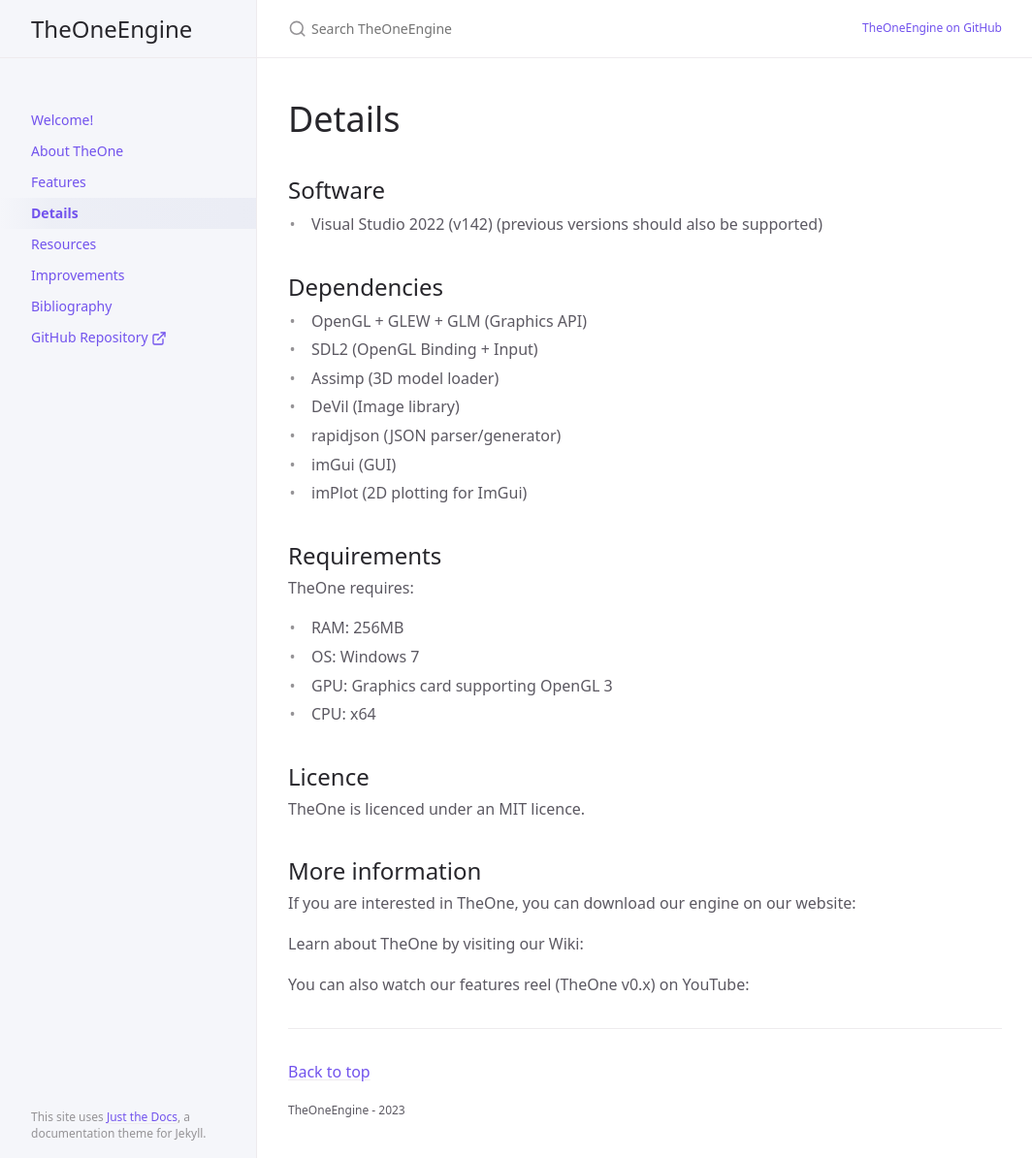
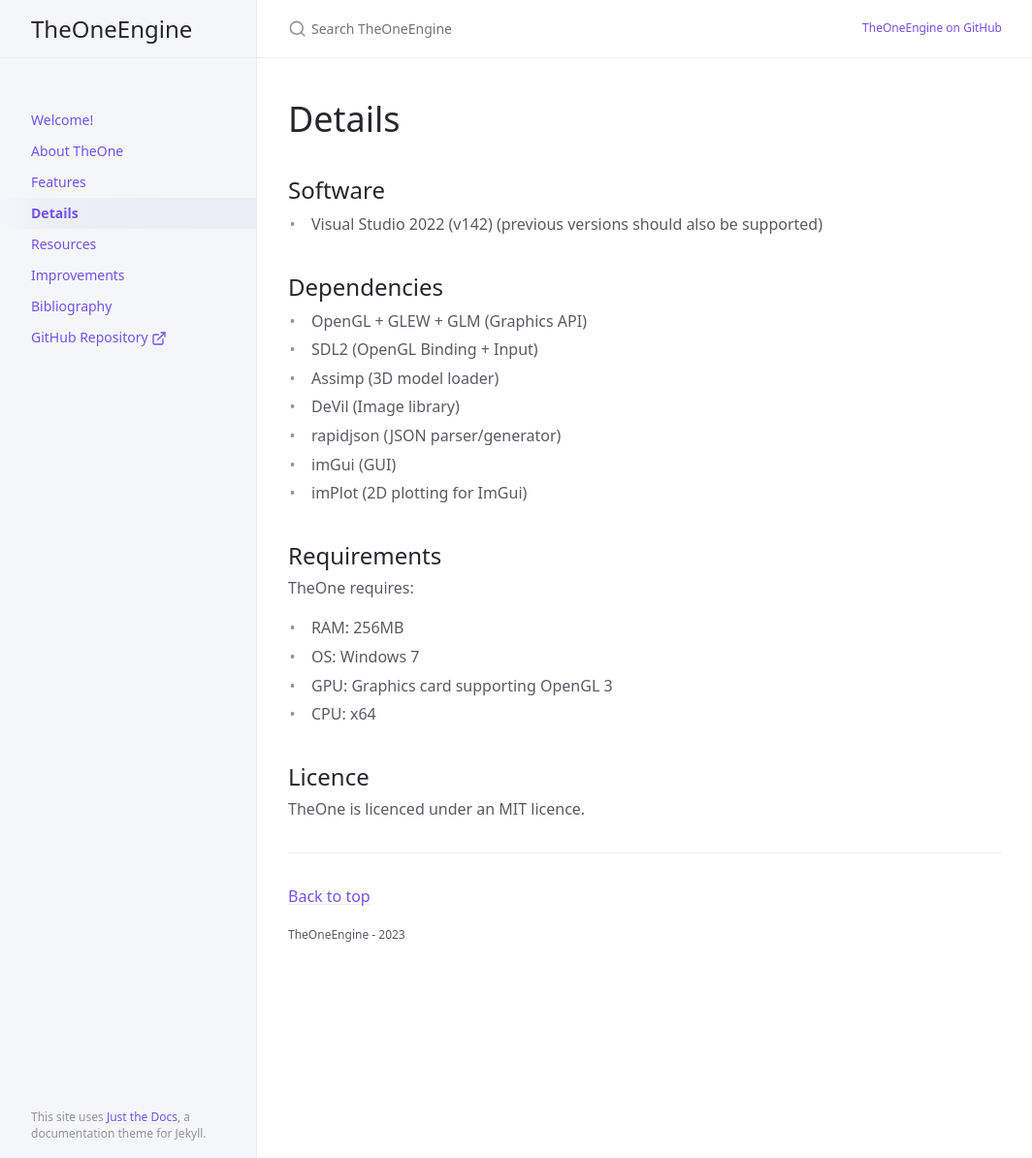
Before and after one commit to CITM-UPC/TheOneEngine, a Jekyll site: the page built from docs/4_Details.md, in a window 1280 px wide and 1194 px high. Shown: the whole window at 97% size, without its empty margins (107-1171 px from the left). Built offline with Jekyll 4.4.1, drawn with Linux system fonts in a browser that asks for light colours.

Commit message:
Reworked Details-Resources sections

```diff
--- a/docs/4_Details.md
+++ b/docs/4_Details.md
@@ -26,10 +26,3 @@ TheOne requires:
 
 ## Licence
 TheOne is licenced under an MIT licence.
-
-## More information
-If you are interested in TheOne, you can download our engine on our website:
-
-Learn about TheOne by visiting our Wiki:
-
-You can also watch our features reel (TheOne v0.x) on YouTube:
```
Also changed, not shown: docs/5_Resources.md (+7 -0 lines), 3 other files.
